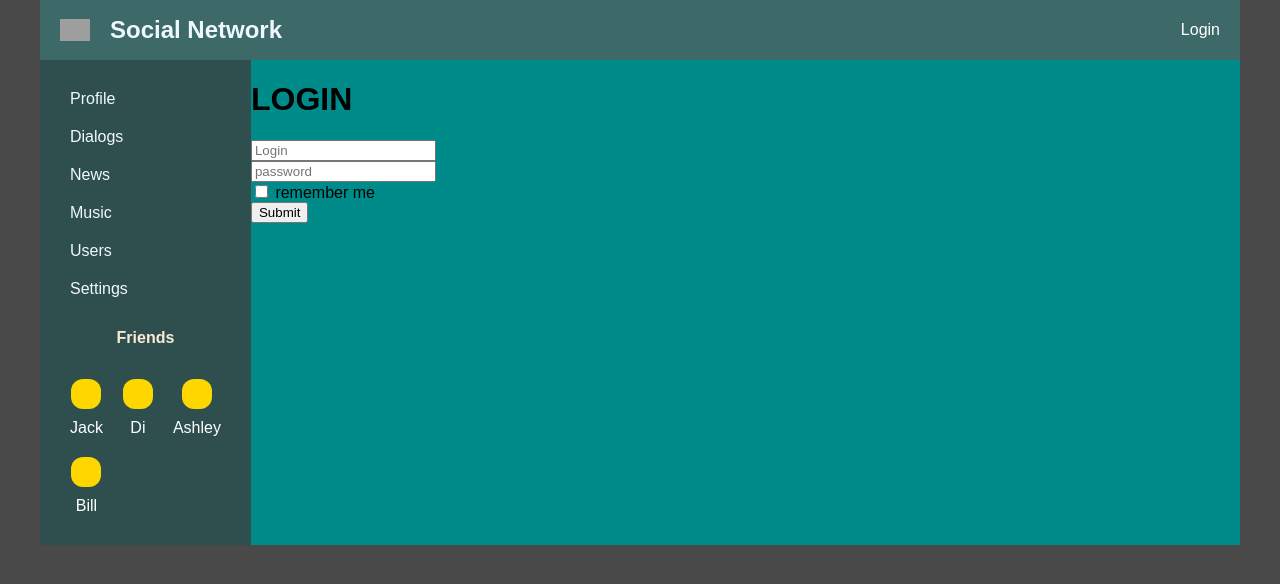
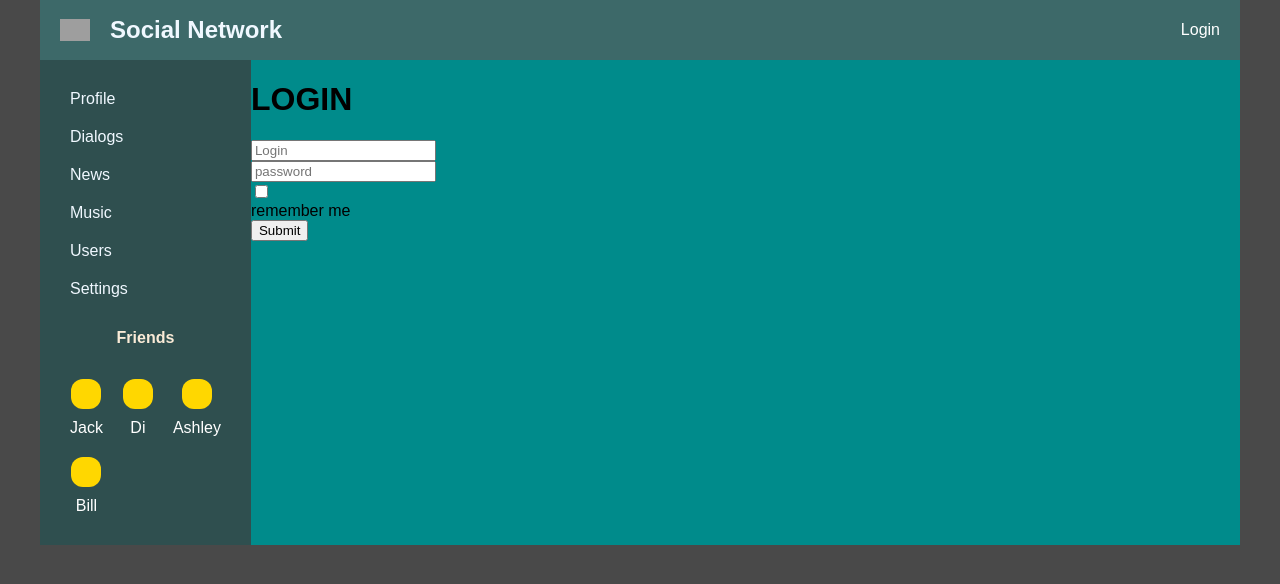
Before and after one commit to moralet-dev/react-first-app, a React (Create React App) app: page /login in a window 1280 px wide. Shown: the top 584 px of the page. Built offline with nearby package versions, Linux system fonts and the light colour scheme; no server answers; grey boxes are pictures that could not be loaded.

Commit message:
redux form validation

```diff
--- a/src/components/Dialogs/Dialogs.jsx
+++ b/src/components/Dialogs/Dialogs.jsx
@@ -4,13 +4,17 @@ import s from './Dialogs.module.css'
 import DialogItem from "./DialogItem/DialogsItem";
 import Message from "./Message/Message";
 import {Field, reduxForm} from "redux-form";
+import {Textarea} from "../common/FormsContorls/FormsControls";
+import {maxLengthCreator, required} from "../../utils/validators/validators";
+
+let maxLength50 = maxLengthCreator(50)
 
 const SendMessageForm = (props) => {
 
     return (
         <form action="" onSubmit={props.handleSubmit}>
             <div className="">
-                <Field component={'textarea'} name={'newMessageText'} placeholder={'Enter your message'}/>
+                <Field component={Textarea} validate={[required, maxLength50]} name={'newMessageText'} placeholder={'Enter your message'}/>
             </div>
             <button>Send Message</button>
         </form>
--- a/src/components/Login/Login.jsx
+++ b/src/components/Login/Login.jsx
@@ -1,17 +1,19 @@
 import React from "react";
 import {Field, reduxForm} from "redux-form";
+import {Input} from "../common/FormsContorls/FormsControls";
+import {required} from "../../utils/validators/validators";
 
 const LoginForm = (props) => {
     return(
         <form action="" onSubmit={props.handleSubmit}>
             <div className="">
-                <Field  placeholder={'Login'} name={'login'} component={'input'}/>
+                <Field  placeholder={'Login'} validate={[required,]} name={'login'} component={Input}/>
             </div>
             <div className="">
-                <Field placeholder={'password'} name={'password'} component={'input'}/>
+                <Field placeholder={'password'} validate={[required,]} name={'password'} component={Input} type={'password'}/>
             </div>
             <div className="">
-                <Field component={'input'} name={'rememberMe'} type={'checkbox'} /> remember me
+                <Field component={Input} name={'rememberMe'} type={'checkbox'} /> remember me
             </div>
             <div className="">
                 <button>Submit</button>
--- a/src/components/Login/LoginContainer.jsx
+++ b/src/components/Login/LoginContainer.jsx
@@ -3,10 +3,7 @@ import Login from "./Login";
 import {connect} from "react-redux";
 
 
-
 class LoginContainer extends React.Component{
-
-
     render() {
         return <Login {...this.props}/>
     }
--- a/src/components/Profile/MyPosts/MyPosts.jsx
+++ b/src/components/Profile/MyPosts/MyPosts.jsx
@@ -2,14 +2,17 @@ import React from 'react'
 import s from './MyPosts.module.css'
 import Post from './Post/Post'
 import {Field, reduxForm} from "redux-form";
+import {maxLengthCreator, required} from "../../../utils/validators/validators";
+import {Textarea} from "../../common/FormsContorls/FormsControls";
 
+const maxLength30 = maxLengthCreator(30)
 
 const NewPostForm = (props) => {
 
     return (
         <form action="" onSubmit={props.handleSubmit}>
             <div className="">
-                <Field component={'textarea'} name={'newPostText'}/>
+                <Field component={Textarea} name={'newPostText'} validate={[required, maxLength30]}/>
             </div>
             <div className="">
                 <button>Add post</button>
--- /dev/null
+++ b/src/components/common/FormsContorls/FormsControls.jsx
@@ -0,0 +1,25 @@
+import React from "react";
+import s from './FormsControls.module.css'
+
+const FormControl = ({input, meta, ...props}) => {
+    const hasError = meta.touched && meta.error
+    return (
+        <div className={`${s.form_control} ${hasError ? s.error : ''}` }>
+            <div className="">
+                {props.children}
+            </div>
+            <div className="">
+                { hasError && <span>{meta.error}</span>}
+            </div>
+        </div>
+    )
+}
+
+export const Textarea = (props) =>{
+    const {input, meta, ...restProps} = props
+    return <FormControl {...props}><textarea {...input} {...restProps}></textarea></FormControl>
+}
+export const Input = (props) =>{
+    const {input, meta, ...restProps} = props
+    return <FormControl {...props}><input {...input} {...restProps}/></FormControl>
+}
--- /dev/null
+++ b/src/components/common/FormsContorls/FormsControls.module.css
@@ -0,0 +1,11 @@
+.form_control{
+
+}
+.error input,
+.error textarea
+{
+    border: 2px solid #720b0b;
+}
+.error span{
+    color: #720b0b;
+}
--- a/src/redux/profileReducer.js
+++ b/src/redux/profileReducer.js
@@ -1,7 +1,6 @@
 import {profileAPI, profileAPI as userAPI} from "../api/api";
 
 const ADD_NEW_POST = 'ADD-NEW-POST';
-const NEW_POST_TEXT = 'NEW-POST-MESSAGE';
 const SET_USER_PROFILE = 'SET_USER_PROFILE';
 const SET_STATUS = 'SET_STATUS';
 
--- /dev/null
+++ b/src/utils/validators/validators.js
@@ -0,0 +1,9 @@
+export const required = (value) => {
+    if (value) return undefined
+    return 'Field is required';
+}
+
+export const maxLengthCreator = (maxLength) => (value) =>  {
+    if (value && value.length > maxLength) return `Max length is ${maxLength} symbols`
+    return undefined
+}
```
